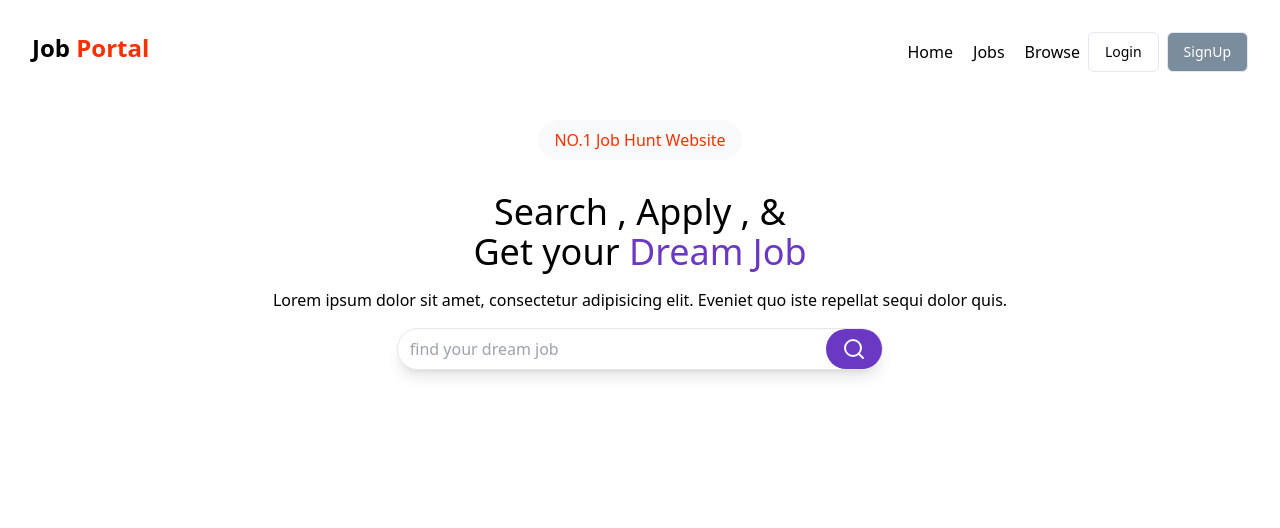
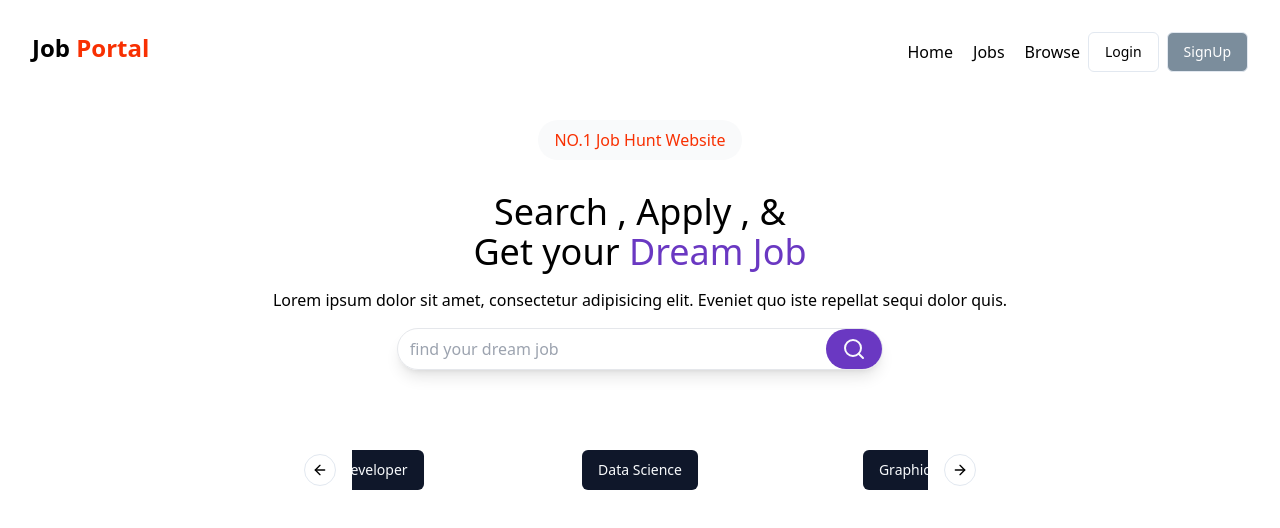
Before and after one commit to MgMorshed123/ClientCarrer, a React (Vite) app: page / in a window 1280 px wide. Shown: the top 528 px of the page. Built offline with nearby package versions, Linux system fonts and the light colour scheme.

Commit message:
emba carousel added

```diff
--- a/package.json
+++ b/package.json
@@ -19,6 +19,7 @@
     "axios": "^1.7.2",
     "class-variance-authority": "^0.7.0",
     "clsx": "^2.1.1",
+    "embla-carousel-autoplay": "^8.1.7",
     "embla-carousel-react": "^8.1.7",
     "lucide-react": "^0.417.0",
     "multer": "^1.4.5-lts.1",
--- a/src/components/CategorySection/CategorySection.jsx
+++ b/src/components/CategorySection/CategorySection.jsx
@@ -1,7 +1,59 @@
 import React from "react";
+import {
+  Carousel,
+  CarouselContent,
+  CarouselItem,
+  CarouselNext,
+  CarouselPrevious,
+} from "../ui/carousel";
+import { Button } from "../ui/button";
+import Autoplay from "embla-carousel-autoplay";
+
+export function Example() {
+  return (
+    <Carousel
+      plugins={[
+        Autoplay({
+          delay: 2000,
+        }),
+      ]}
+    >
+      // ...
+    </Carousel>
+  );
+}
 
 const CategorySection = () => {
-  return <div>CategorySection</div>;
+  const category = [
+    "Frontend Developer",
+    "Backend Developer",
+    "Data Science",
+    "Graphic Designer",
+    "FullStack Developer",
+  ];
+
+  return (
+    <div>
+      <Carousel
+        plugins={[
+          Autoplay({
+            delay: 2000,
+          }),
+        ]}
+        className="w-full max-w-xl mx-auto my-20"
+      >
+        <CarouselContent>
+          {category.map((cat, index) => (
+            <CarouselItem className="md:basis-1/2 lg-basis-1/3">
+              <Button>{cat}</Button>
+            </CarouselItem>
+          ))}
+        </CarouselContent>
+        <CarouselNext></CarouselNext>
+        <CarouselPrevious></CarouselPrevious>
+      </Carousel>
+    </div>
+  );
 };
 
 export default CategorySection;
--- a/src/components/Home/Home.jsx
+++ b/src/components/Home/Home.jsx
@@ -1,12 +1,14 @@
 import React from "react";
 import Navbar from "../shared/Navbar";
 import HeroSection from "../HeroSection/HeroSection";
+import CategorySection from "../CategorySection/CategorySection";
 
 const Home = () => {
   return (
     <div>
       <Navbar></Navbar>
       <HeroSection></HeroSection>
+      <CategorySection></CategorySection>
     </div>
   );
 };
```
Also changed, not shown: 1 other file (tests, documents, lock files or other folders).
